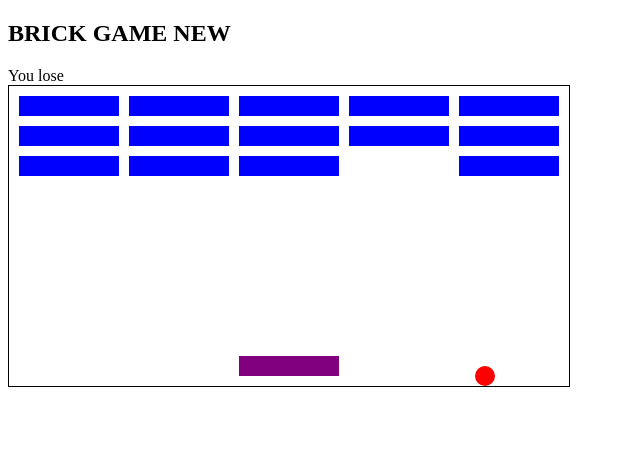
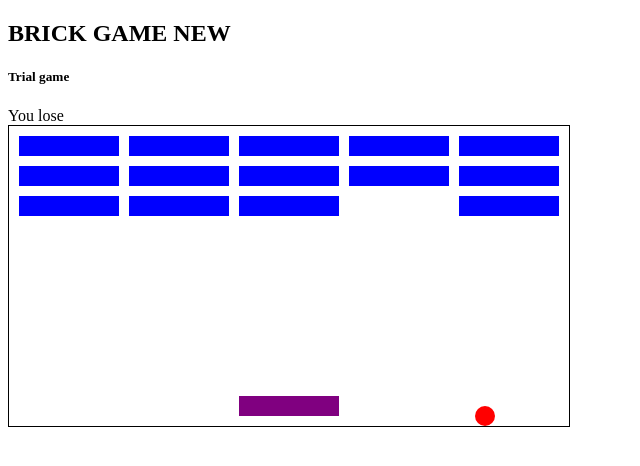
Before and after one commit to Sidd-alt/Brick-game, a plain HTML site: page index.html in a window 1280 px wide. Shown: the whole page, without its empty margins (0-640 px from the left). Drawn offline with Linux system fonts and the light colour scheme.

Commit message:
Changing text

```diff
--- a/index.html
+++ b/index.html
@@ -9,6 +9,7 @@
    </head>
    <body>
       <h2>BRICK GAME NEW</h2>
+      <h5>Trial game</h5>
       <div id="score">0</div>
       <div class="grid"></div>
       <script src="script.js"></script>
```
